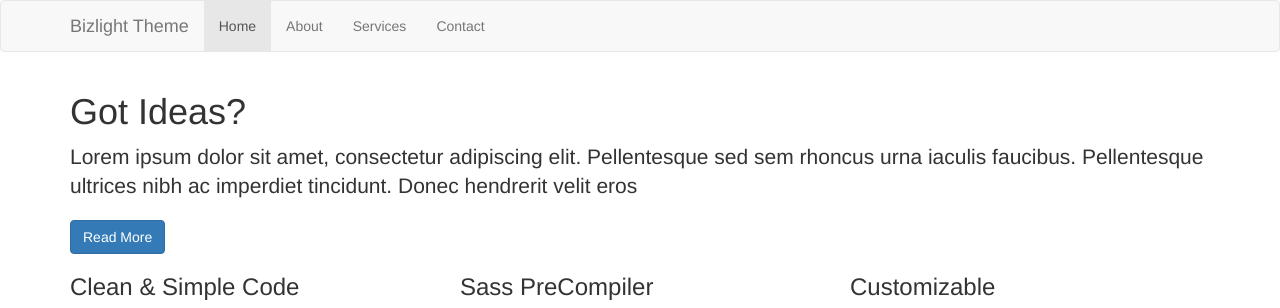
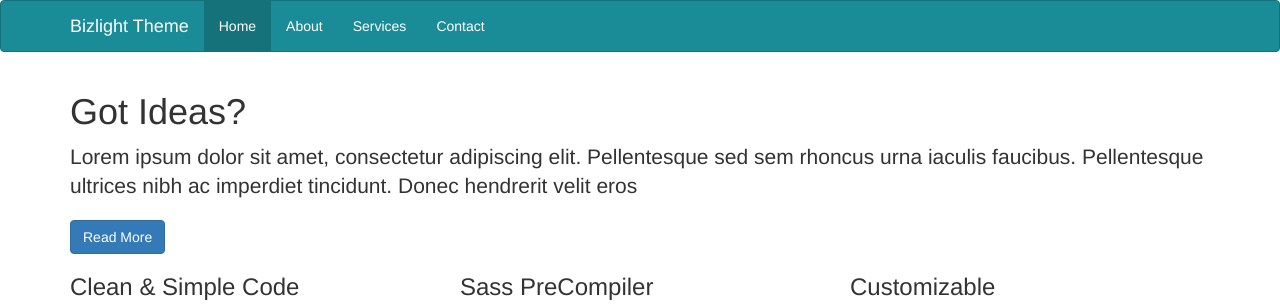
Before and after one commit to williamowen65/customBootstrapSass, a plain HTML site: page index.html in a window 1280 px wide. Shown: the top 308 px of the page. Drawn offline with Linux system fonts and the light colour scheme.

Commit message:
Simple customization setup

```diff
--- a/sass/_customVariables.scss
+++ b/sass/_customVariables.scss
@@ -2,6 +2,11 @@ $bootstrap-sass-asset-helper: false !default;
 //
 // Variables
 // --------------------------------------------------
+
+
+// Customizations to the colors
+$main-color: #1a8c97;
+
 
 
 //== Colors
@@ -370,14 +375,15 @@ $navbar-padding-vertical:          (($navbar-height - $line-height-computed) / 2
 $navbar-collapse-max-height:       340px !default;
 
 $navbar-default-color:             #777 !default;
-$navbar-default-bg:                #f8f8f8 !default;
+// $navbar-default-bg:                #f8f8f8 !default;
+$navbar-default-bg:                $main-color !default;
 $navbar-default-border:            darken($navbar-default-bg, 6.5%) !default;
 
 // Navbar links
-$navbar-default-link-color:                #777 !default;
-$navbar-default-link-hover-color:          #333 !default;
-$navbar-default-link-hover-bg:             transparent !default;
-$navbar-default-link-active-color:         #555 !default;
+$navbar-default-link-color:                #fff !default;
+$navbar-default-link-hover-color:          #fff !default;
+$navbar-default-link-hover-bg:             darken($navbar-default-bg, 6.5%) !default;
+$navbar-default-link-active-color:         #fff !default;
 $navbar-default-link-active-bg:            darken($navbar-default-bg, 6.5%) !default;
 $navbar-default-link-disabled-color:       #ccc !default;
 $navbar-default-link-disabled-bg:          transparent !default;
```
Also changed, not shown: css/app.css, 1 other file.
